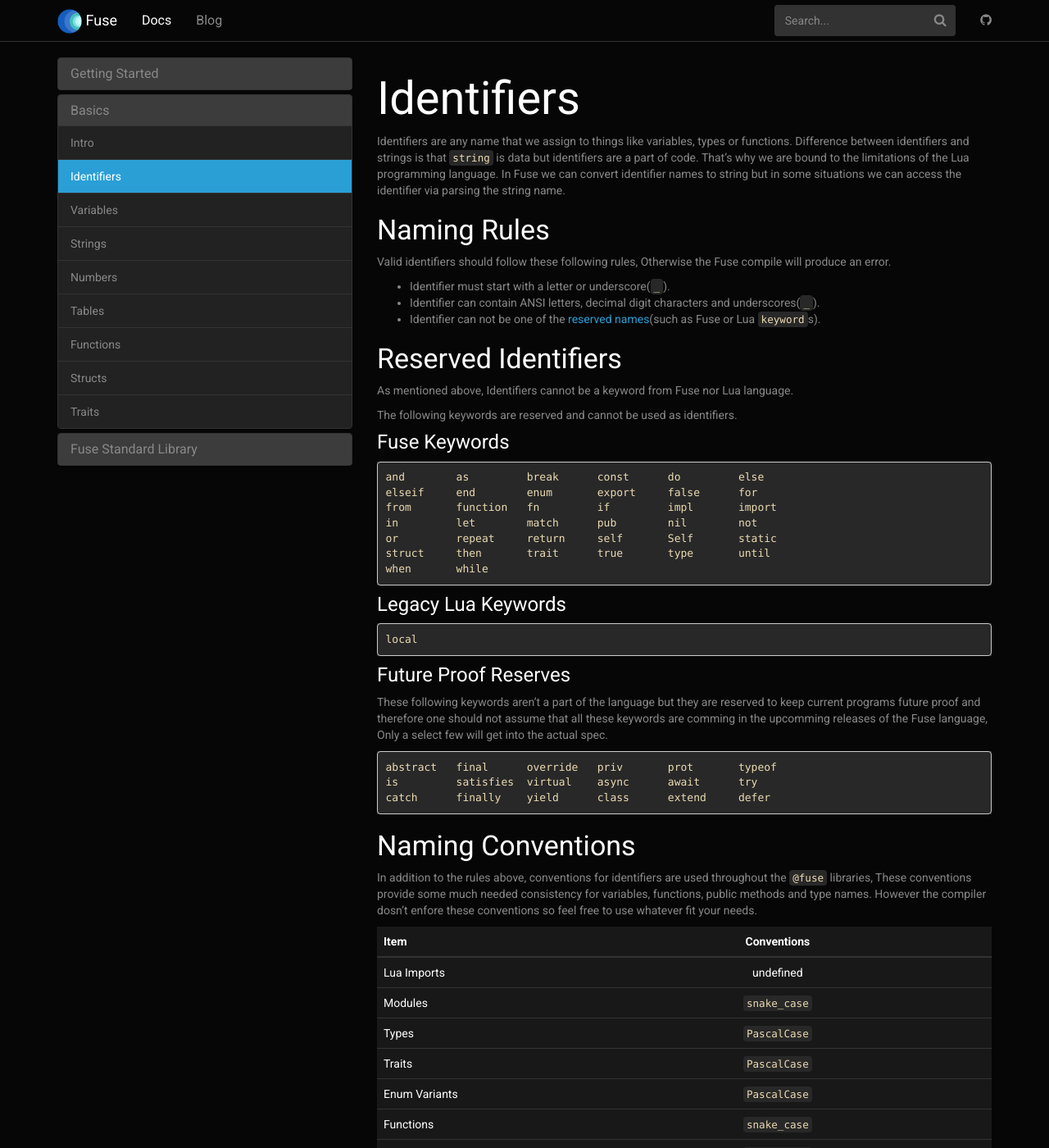
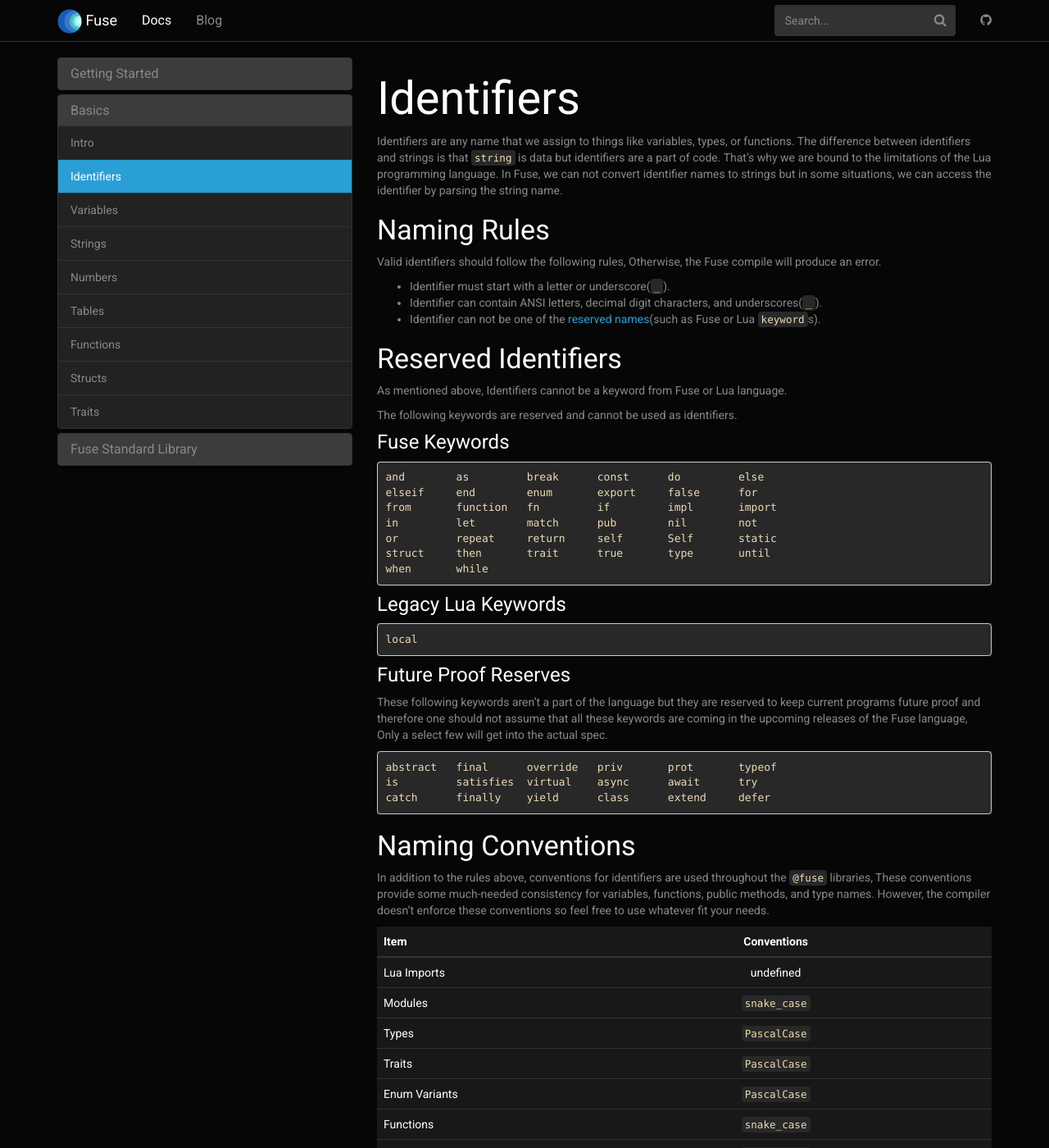
Before and after one commit to fuse-lang/fuse-lang.github.io, a Jekyll site: the page built from _docs/basics/1-identifiers.md, in a window 1280 px wide and 1400 px high. Shown: the whole window at 82% size. Built offline with Jekyll 4.4.1, drawn with Linux system fonts in a browser that asks for light colours; some of the changed text lies outside the part shown.

Commit message:
fix typoes in the identifiers docs.

````diff
--- a/_docs/basics/1-identifiers.md
+++ b/_docs/basics/1-identifiers.md
@@ -3,21 +3,21 @@ title: Identifiers
 permalink: /docs/identifiers/
 ---
 
-Identifiers are any name that we assign to things like variables, types or functions.
-Difference between identifiers and strings is that `string` is data but identifiers are a part of code. That's why we are bound to the limitations of the Lua programming language. In Fuse we can convert identifier names to string but in some situations we can access the identifier via parsing the string name.
+Identifiers are any name that we assign to things like variables, types, or functions.
+The difference between identifiers and strings is that `string` is data but identifiers are a part of code. That's why we are bound to the limitations of the Lua programming language. In Fuse, we can not convert identifier names to strings but in some situations, we can access the identifier by parsing the string name.
 
 ### Naming Rules
 
-Valid identifiers should follow these following rules, Otherwise the Fuse compile will produce an error.
+Valid identifiers should follow the following rules, Otherwise, the Fuse compile will produce an error.
 
   - Identifier must start with a letter or underscore(`_`).
-  - Identifier can contain ANSI letters, decimal digit characters and underscores(`_`).
+  - Identifier can contain ANSI letters, decimal digit characters, and underscores(`_`).
   - Identifier can not be one of the [reserved names](#reserved_names)(such as Fuse or Lua `keyword`s).
 
 <a name="reserved_names" />
 ### Reserved Identifiers
 
-As mentioned above, Identifiers cannot be a keyword from Fuse nor Lua language.
+As mentioned above, Identifiers cannot be a keyword from Fuse or Lua language.
 
 The following keywords are reserved and cannot be used as identifiers.
 
@@ -41,7 +41,7 @@ local
 
 #### Future Proof Reserves
 
-These following keywords aren't a part of the language but they are reserved to keep current programs future proof and therefore one should not assume that all these keywords are comming in the upcomming releases of the Fuse language, Only a select few will get into the actual spec.
+These following keywords aren't a part of the language but they are reserved to keep current programs future proof and therefore one should not assume that all these keywords are coming in the upcoming releases of the Fuse language, Only a select few will get into the actual spec.
 
 ```
 abstract   final      override   priv       prot       typeof
@@ -51,7 +51,7 @@ catch      finally    yield      class      extend     defer
 
 ### Naming Conventions
 
-In addition to the rules above, conventions for identifiers are used throughout the `@fuse` libraries, These conventions provide some much needed consistency for variables, functions, public methods and type names. However the compiler dosn't enfore these conventions so feel free to use whatever fit your needs.
+In addition to the rules above, conventions for identifiers are used throughout the `@fuse` libraries, These conventions provide some much-needed consistency for variables, functions, public methods, and type names. However, the compiler doesn't enforce these conventions so feel free to use whatever fit your needs.
 
 | Item | Conventions |
 |:-----|:-----------:|
@@ -69,4 +69,4 @@ In addition to the rules above, conventions for identifiers are used throughout
 | Local Constants | `snake_case` |
 | Statics | `SCREAMING_SNAKE_CASE` |
 | Constants | `SCREAMING_SNAKE_CASE` |
-| Generic Parameters | `PascalCase`, either single uppercase letter or starts with `T` |
+| Generic Parameters | `PascalCase`, either a single uppercase letter or starts with `T` |
````
